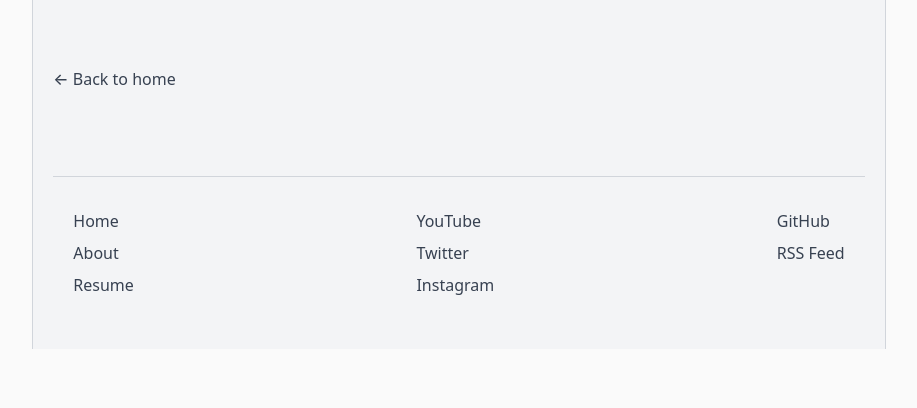
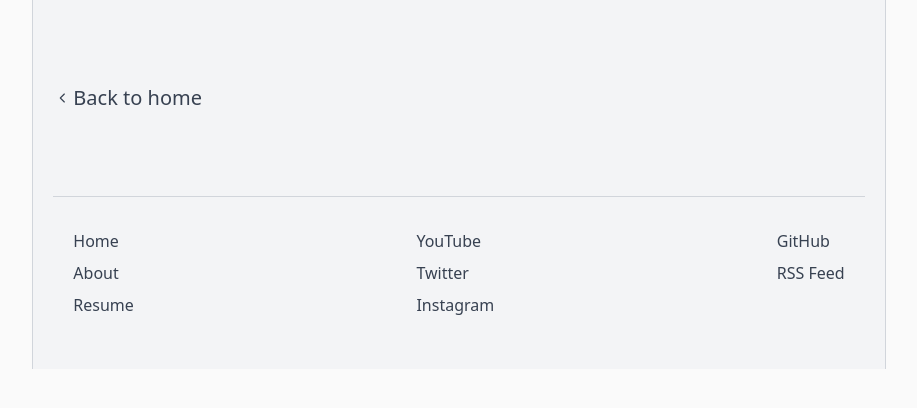
Before and after one commit to rosekamallove/rosekamal.love, a Next.js app: page /about in a window 1280 px wide. Shown: the top 408 px of the page, without its empty margins (181-1098 px from the left). Built offline with nearby package versions, Linux system fonts and the light colour scheme; no server answers.

Commit message:
update: prettier

```diff
--- a/components/layout.tsx
+++ b/components/layout.tsx
@@ -1,21 +1,22 @@
 import Head from "next/head";
 import Link from "next/link";
-
-export const siteTitle = "Blogs - Rose Kamal Love";
+import { RxCaretLeft } from "react-icons/rx";
 
 export default function Layout({
   children,
   home,
+  title,
 }: {
   children: React.ReactNode;
   home?: boolean;
+  title?: string;
 }) {
   return (
     <div className="dark:text-[#D1D5DA] p-5 border-x border-x-gray-300 dark:border-x-gray-800 bg-gray-100 dark:bg-black text-[#374151] w-full mx-auto md:w-8/12">
       {/* <Navbar /> */}
       <Head>
-        <title>Rose Kamal Love</title>
-        <meta property="og:title" content={"About - Rose Kamal Love"} />
+        <title>{title ?? "Rose Kamal Love"}</title>
+        <meta property="og:title" content={title ?? "Rose Kamal Love"} />
         <meta
           property="og:description"
           content="A friendly ambivert who loves writing code, with a craving to create music. I take photos too"
@@ -36,8 +37,8 @@ export default function Layout({
       {!home && (
         <div>
           <Link href="/">
-            <a className="cursor-pointer hover:underline underline-offset-4 text-base font-medium transition-all">
-              ← Back to home
+            <a className="cursor-pointer flex items-center hover:underline underline-offset-4 my-5 font-medium transition-all">
+              <RxCaretLeft /> Back to home
             </a>
           </Link>
         </div>
@@ -106,9 +107,7 @@ export function ConnectionSection() {
           GitHub
         </a>
         <Link href="/rss/feed.xml">
-          <a className="underline-offset-4 hover:underline">
-            RSS Feed
-          </a>
+          <a className="underline-offset-4 hover:underline">RSS Feed</a>
         </Link>
       </div>
     </section>
--- a/pages/about.tsx
+++ b/pages/about.tsx
@@ -2,7 +2,7 @@ import Layout from "../components/layout";
 
 export default function About() {
   return (
-    <Layout>
+    <Layout title="About | Rose Kamal Love">
       <div />
     </Layout>
   );
--- a/pages/blog/[id].tsx
+++ b/pages/blog/[id].tsx
@@ -36,7 +36,7 @@ export default function Post({
       </Head>
 
       {/* <ReadingProgress /> */}
-      <article className="w-full prose lg:prose-xl prose-a:underline-offset-4 prose-a:decoration-1 hover:prose-a:decoration-2 prose-blockquote:border-l-gray-300 dark:prose-blockquote:border-l-gray-800 dark:prose-invert transition-all">
+      <article className="w-full prose lg:prose-xl dark:prose-pre:bg-gray-900 prose-a:underline-offset-4 prose-a:decoration-1 hover:prose-a:decoration-2 prose-blockquote:border-l-gray-300 dark:prose-blockquote:border-l-gray-800 dark:prose-invert transition-all">
         <h1 className="font-black">{postData.title}</h1>
         <div>
           <Date dateString={postData.date} /> •{" "}
--- a/pages/blog/index.tsx
+++ b/pages/blog/index.tsx
@@ -14,7 +14,7 @@ export default function Blog({
   }[]; // Array of objects
 }) {
   return (
-    <Layout>
+    <Layout title="Blog | Rose Kamal Love">
       <section className="px-2">
         <h1 className="text-6xl font-black">Blogs</h1>
         <p className="my-2">
--- a/pages/index.tsx
+++ b/pages/index.tsx
@@ -1,8 +1,8 @@
 import Head from "next/head";
 import Link from "next/link";
-import Layout, { siteTitle } from "../components/layout";
+import Layout from "../components/layout";
 import { getSortedPostsData } from "../lib/posts";
-import { RxCaretRight } from 'react-icons/rx'
+import { RxCaretRight } from "react-icons/rx";
 import Image from "next/image";
 import { generateRssFeed } from "../lib/rss";
 import { BlogListItem } from "../components/blog-list-item";
@@ -22,7 +22,6 @@ export default function Home({
   return (
     <Layout home>
       <Head>
-        <title>{siteTitle}</title>
         <meta
           property="og:image"
           content="https://rosekamal.love/images/profile.jpg"
```
Also changed, not shown: posts/0-FHIR-Standards.md (+5 -5 lines), posts/4-evaluating-startup-ideas.md (+13 -9 lines), posts/5-how-to-talk-to-users.md (+7 -7 lines), 2 other files (tests, documents, lock files or other folders).
